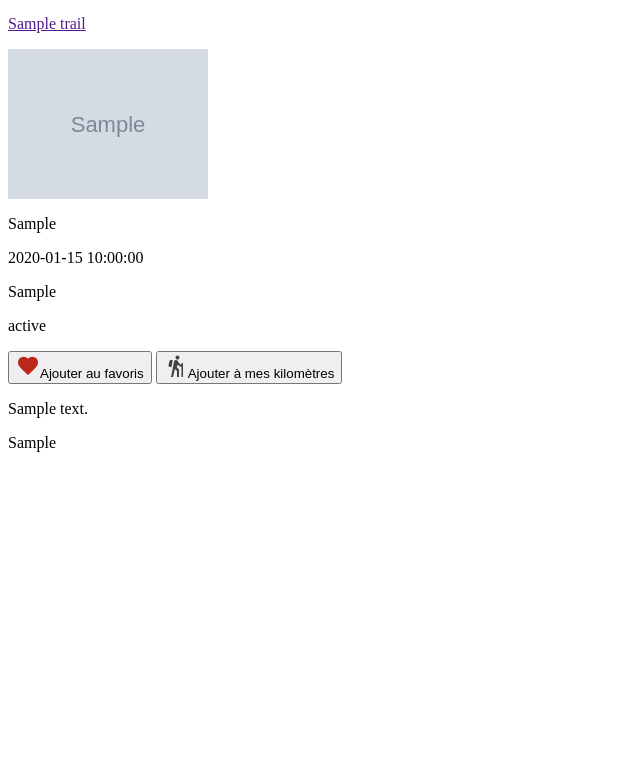
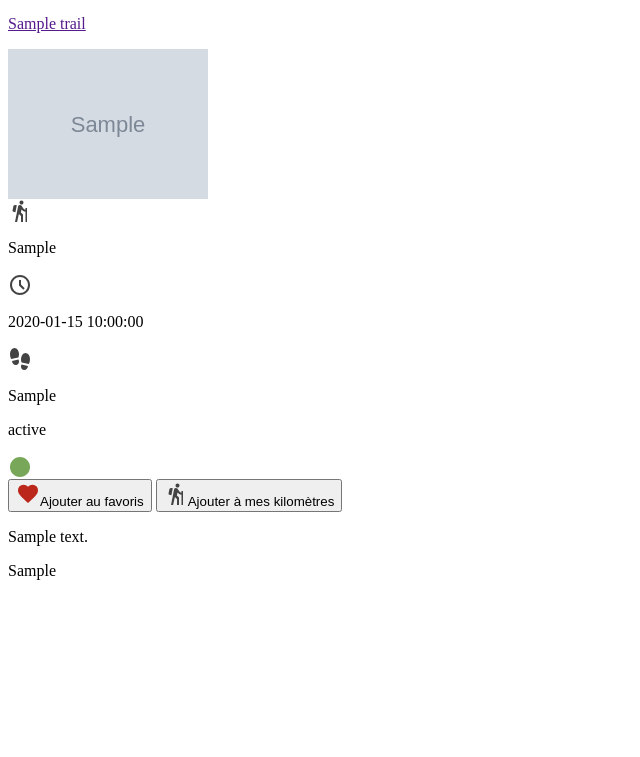
Before and after one commit to clarisse-lebaut/parcNational, a PHP site: page /pages/trails.php in a window 1280 px wide. Shown: the part 359-1116 px from the top of the page, without its empty margins (0-640 px from the left). Run offline with PHP 8.4, Linux system fonts and the light colour scheme; tables that the repository leaves empty or names only in its code hold one stand-in row (values such as "Sample post"); grey boxes marked "Sample" are stand-in pictures.

Commit message:
add icon condition for details trail

```diff
--- a/pages/trails.php
+++ b/pages/trails.php
@@ -57,10 +57,85 @@ $trails = getAllTrails($connectBDD);
                             </a>
                         </div>
                         <div class="card_details">
+                            <div>
+                                <img src="../assets/icon/hiking.svg" alt="icon lenght">
+                                <p><?php echo htmlspecialchars($trail['length_km']); ?></p>
+                            </div>
+                            <div>
+                                <img src="../assets/icon/time.svg" alt="icon time">
+                                <p><?php echo htmlspecialchars($trail['time']); ?></p>
 
-                            <p><?php echo htmlspecialchars($trail['length_km']); ?></p>
-                            <p><?php echo htmlspecialchars($trail['time']); ?></p>
+                            </div>
+                            <div>
+                                <?php
+                                    $image_path ="";
+                                    $difficulty = $trail['difficulty'];
+                                    $easy = "shoes-green.svg";
+                                    $medium = "shoes-orange.svg";
+                                    $hard = "shoes-red.svg";
+                                    $default = "shoes-default.svg";
+
+                                    $alt_text = '';
+                                    if ($easy) {
+                                        $alt_text = 'icon green shoes';
+                                    } elseif ($medium) {
+                                        $alt_text = 'icon orange shoes';
+                                    } else {
+                                        $alt_text = 'icon red shoes';
+                                    }
+
+                                    switch ($difficulty) {
+                                        case 'Facile':
+                                            $image_path = "../assets/icon/$easy";
+                                            break;
+                                        case 'Moyen':
+                                            $image_path = "../assets/icon/$medium";
+                                            break;
+                                        case 'Difficile':
+                                            $image_path = "../assets/icon/$hard";
+                                            break;
+                                        default:
+                                            $image_path = "../assets/icon/$default";
+                                            break;
+                                    }
+                                ?>
+                                <img src="<?php echo htmlspecialchars($image_path) ?>" alt="<?php echo htmlspecialchars($alt_text) ?>">
                                 <p><?php echo htmlspecialchars($trail['difficulty']); ?></p>
+                            </div>
+                            <div>
+                                <?php
+                                    $image_path = "";
+                                    $status = $trail['status'];
+                                    $active = "circle-green.svg";
+                                    $work = "circle-orange.svg";
+                                    $inactive = "circle-red.svg";
+
+                                    $alt_text = '';
+                                    if ($active){
+                                        $alt_text = 'icon green circle';
+                                    } elseif ($work){
+                                        $alt_text = 'icon orange circle';
+                                    } elseif ($inactive) {
+                                        $alt_text = 'icon red circle';
+                                    } else {
+                                        $alt_text = 'no info available';
+                                    }
+
+                                    switch ($status) {
+                                        case 'active':
+                                            $image_path = "../assets/icon/$active";
+                                            break;
+                                        case 'work' :
+                                            $image_path = "../assets/icon/$work";
+                                            break;
+                                        case 'inactive':
+                                            $image_path = "../assets/icon/$inactive";
+                                            break;
+                                        default:
+                                            $image_path = "../assets/icon/$active";
+                                            break;
+                                    }
+                                ?>
                                 <!-- Pour la ligne status = le risque que le paramètre dans la base de donnée
                                  soit nul provoque une erreur =
                                  il faut donc mettre un opérateur de fusion pour éviter les problèmes de sécurité
@@ -69,6 +144,8 @@ $trails = getAllTrails($connectBDD);
                                  spécifie le type de guillemets à convertir en entités HTML.
                                   -->
                                 <p><?php echo htmlspecialchars($trail['status'] ?? '', ENT_QUOTES, 'UTF-8'); ?></p>
+                                <img src="<?php echo htmlspecialchars($image_path) ?>" alt="<?php echo htmlspecialchars($alt_text) ?>">
+                            </div>
                         </div>
                         <button><img src="../assets/icon/favorite-fill.svg" alt="heart icon">Ajouter au favoris</button>
                         <button><img src="../assets/icon/hiking.svg" alt="">Ajouter à mes kilomètres</button>
```
Also changed, not shown: assets/icon/circle-green.svg (added), assets/icon/circle-orange.svg (added), assets/icon/circle-red.svg (added), assets/icon/question.svg (added), assets/icon/shoes-default.svg (added), assets/icon/shoes-green.svg (added), assets/icon/shoes-orange.svg (added), assets/icon/shoes-red.svg (added), assets/icon/time.svg (added). Lines whose indentation alone changed are shown as unchanged.
